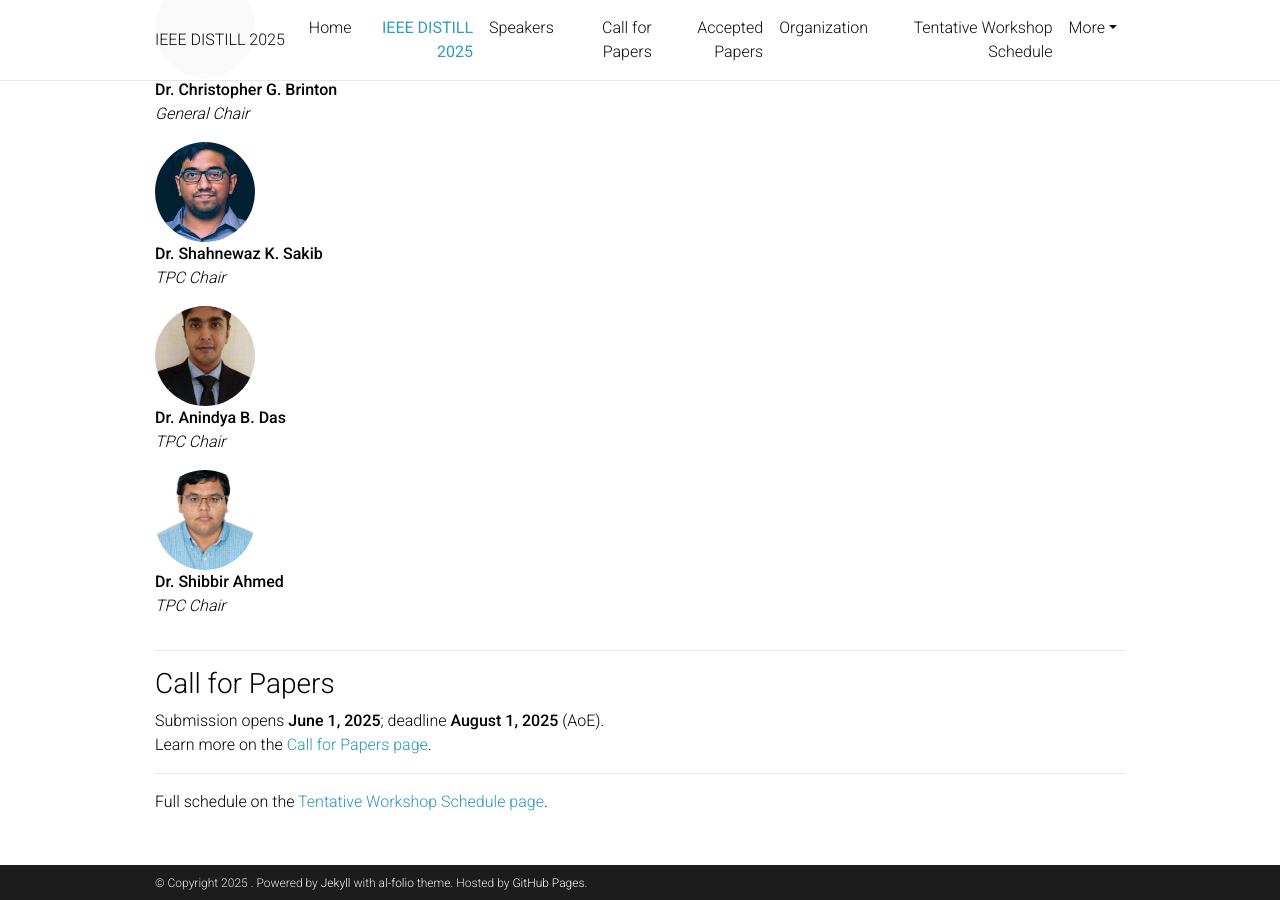
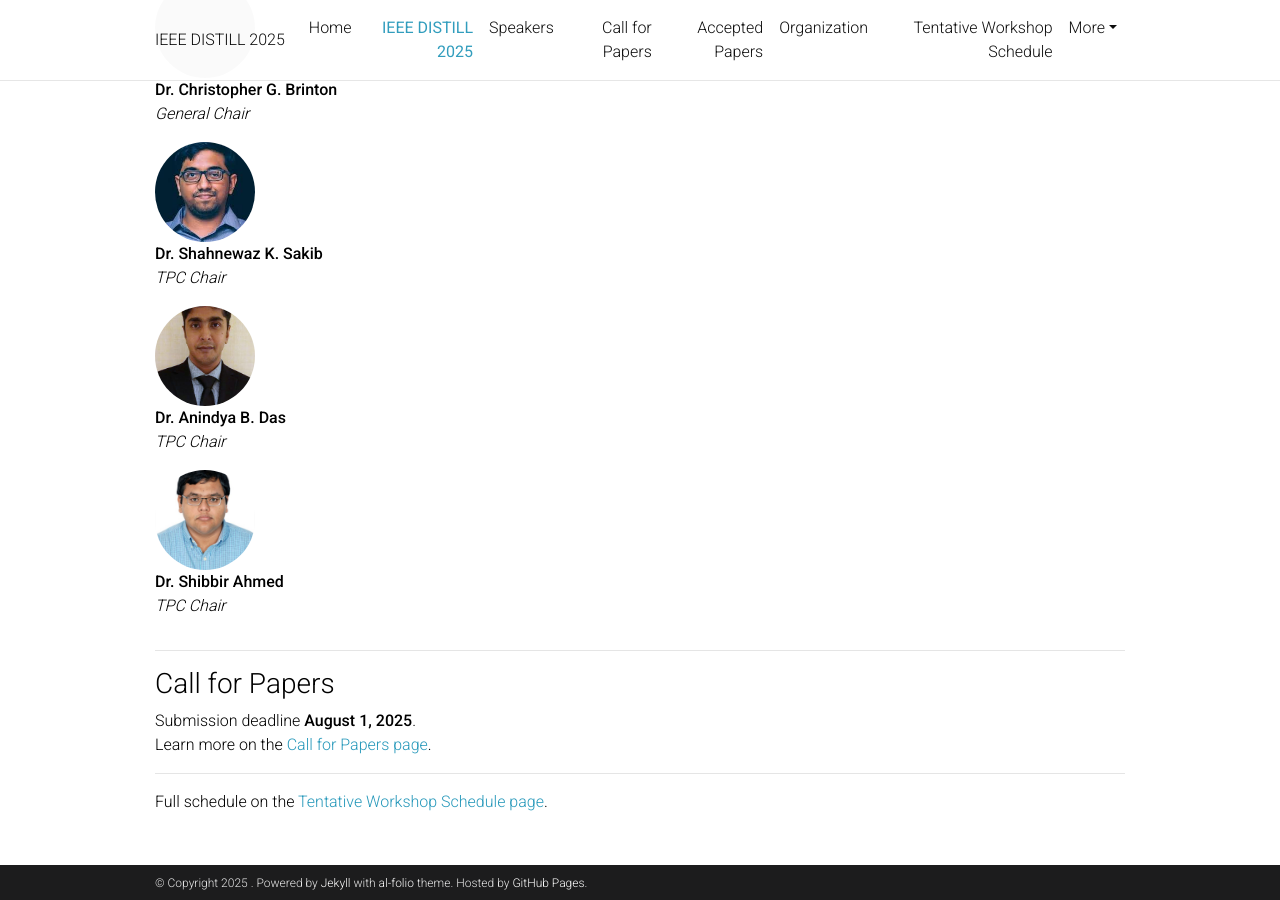
Before and after one commit to ieeedistill/ieeedistill.github.io, a Jekyll site: the page built from _pages/home.md, in a window 1280 px wide and 900 px high, scrolled down 810 px. Built offline with Jekyll 4.4.1, drawn with Linux system fonts in a browser that asks for light colours; comment, search, counter and statistics services are not loaded; a style sheet for code colours, icons or effects is not loaded; grey boxes are pictures that could not be loaded.

Commit message:
Update home.md

```diff
--- a/_pages/home.md
+++ b/_pages/home.md
@@ -88,7 +88,7 @@ Co-located with [IEEE CIC 2025](https://www.sis.pitt.edu/lersais/conference/cic/
 
 ### Call for Papers
 
-Submission opens **June 1, 2025**; deadline **August 1, 2025** (AoE).
+Submission deadline **August 1, 2025**.
 Learn more on the [Call for Papers page]({{ '/call-for-papers/' | relative_url }}).
 
 ---
```
